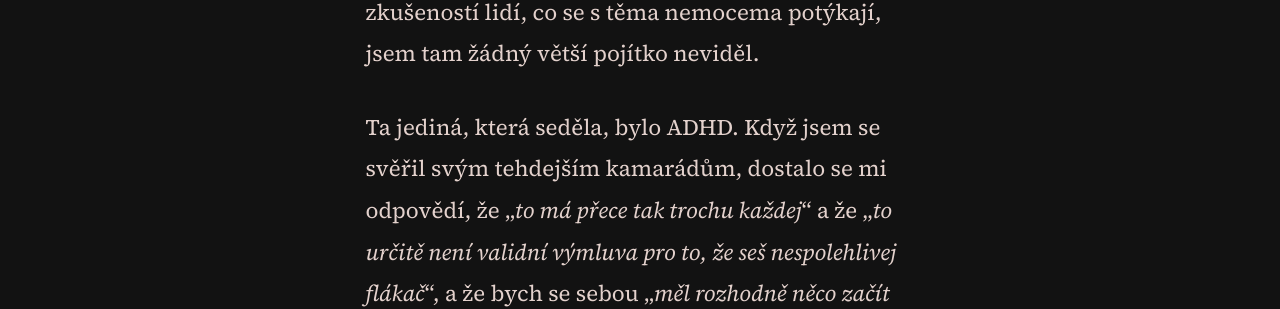
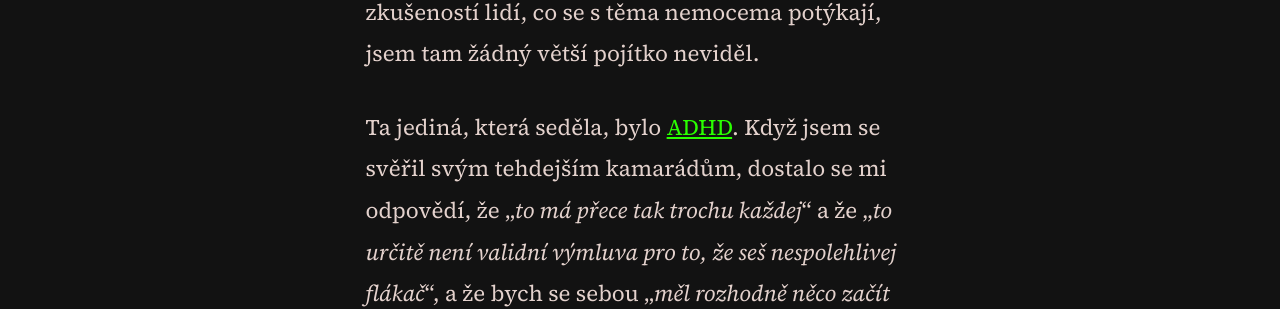
Before and after one commit to scherrer-txt/bts, a Jekyll site: the page built from _posts/2024-04-23-kazdy-trochu-adhd.md, in a window 1280 px wide and 900 px high, scrolled down 2927 px. Shown: the part 148-457 px from the top of the window. Built offline with Jekyll 4.4.1, drawn with Linux system fonts in a browser that asks for light colours; some web fonts are replaced; some of the changed lines change nothing that is shown.

Commit message:
minor change to bts-17

```diff
--- a/_posts/2024-04-23-kazdy-trochu-adhd.md
+++ b/_posts/2024-04-23-kazdy-trochu-adhd.md
@@ -24,7 +24,7 @@ Někdy zhruba v roce 2019/2020 jsem se začal víc zajímat o duševní zdraví.
 
 Měl jsem potřebu to pojmenovat. Jedinej způsob, jak si pro sebe potvrdit nebo vyvrátit jakoukoliv možnou diagnózu, bylo na chvíli přijmout jako pravděpodobnou, a hledat věci, který ji potvrdí nebo vyvrátí. Vědecká metoda v praxi. Až na jednu se mnou žádná z diagnóz dlouho nezůstala. I když do nějaký míry seděly, po přečtení výpovědí/žitých zkušeností lidí, co se s těma nemocema potýkají, jsem tam žádný větší pojítko neviděl.
 
-Ta jediná, která seděla, bylo ADHD. Když jsem se svěřil svým tehdejším kamarádům, dostalo se mi odpovědí, že „*to má přece tak trochu každej*“ a že „*to určitě není validní výmluva pro to, že seš nespolehlivej flákač*“, a že bych se sebou „*měl rozhodně něco začít konečně dělat, protože chodit furt pozdě není normální*“, a že „*zapomínat nebo neposlouchat to, co ti někdo říká, je taky fakt blbý*“.
+Ta jediná, která seděla, bylo [ADHD](https://www.cdc.gov/ncbddd/adhd/facts.html). Když jsem se svěřil svým tehdejším kamarádům, dostalo se mi odpovědí, že „*to má přece tak trochu každej*“ a že „*to určitě není validní výmluva pro to, že seš nespolehlivej flákač*“, a že bych se sebou „*měl rozhodně něco začít konečně dělat, protože chodit furt pozdě není normální*“, a že „*zapomínat nebo neposlouchat to, co ti někdo říká, je taky fakt blbý*“.
 
 Well, guess what, není to normální — na tom se shodneme. Což ale trochu popírá to, že „*ADHD má přece každej*“, protože kdyby to měl opravdu každej, tak je všechno z předchozího odstavce přece „*normální*“, nebo?
 ## Ne, ADHD fakt nemají všichni
```
